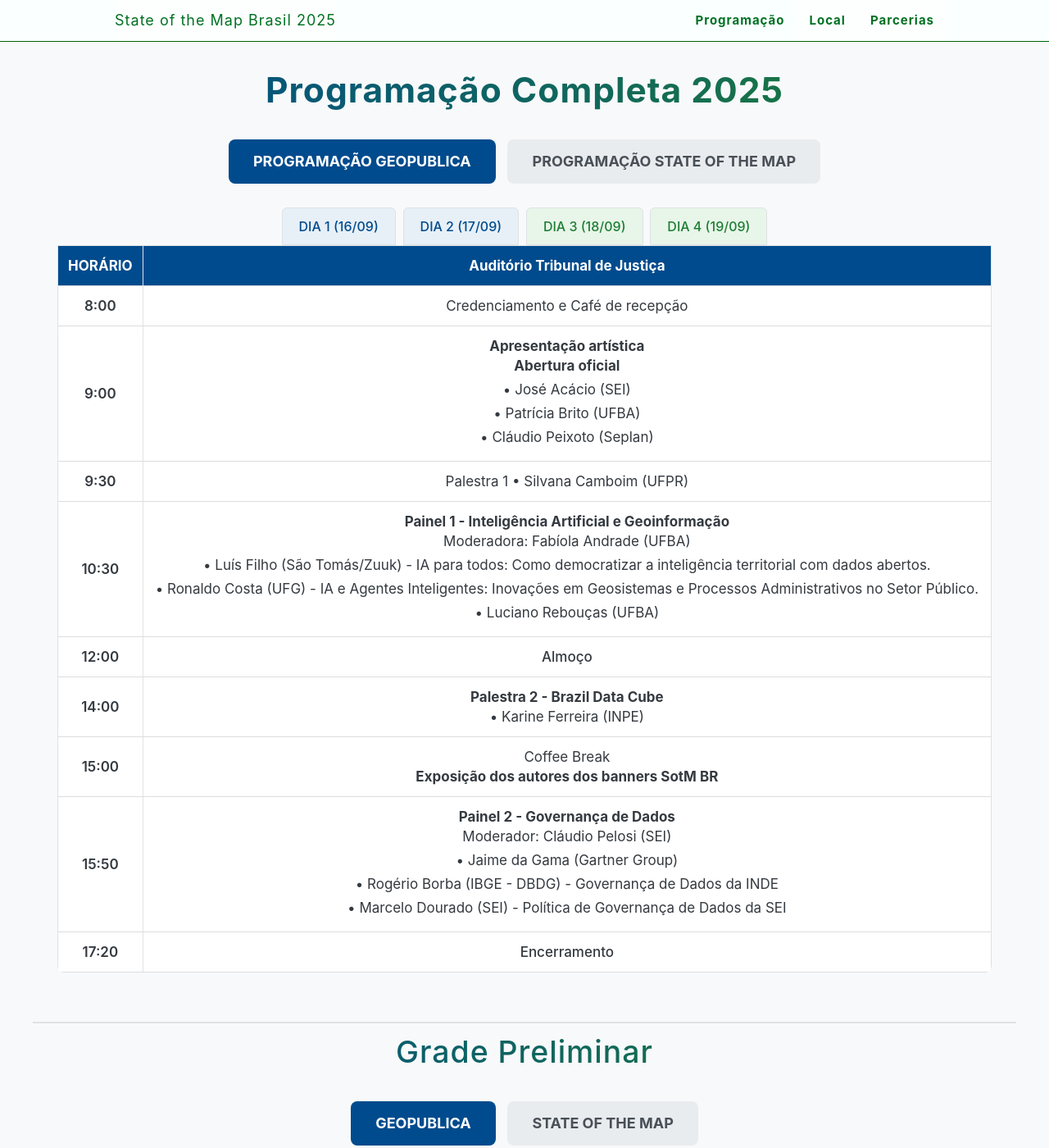
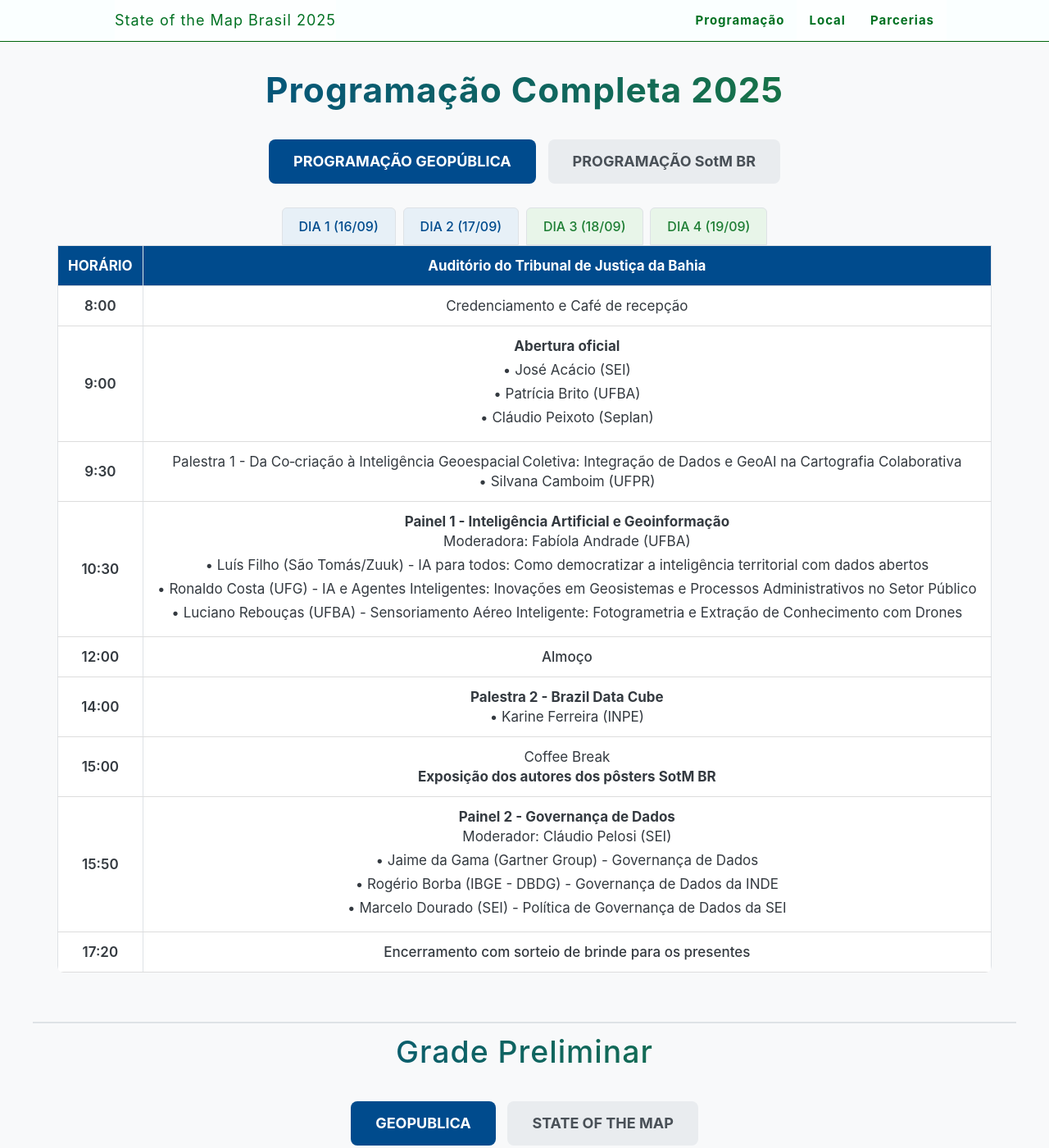
Before and after one commit to gabrielcury30/2025, a Jekyll site: the page built from programme/index.html, in a window 1280 px wide and 1400 px high. Shown: the whole window at 82% size. Built offline with Jekyll 4.4.1, drawn with Linux system fonts in a browser that asks for light colours.

Commit message:
Update index.html

```diff
--- a/programme/index.html
+++ b/programme/index.html
@@ -10,7 +10,7 @@
   <head>
     <meta charset="UTF-8" />
     <meta name="viewport" content="width=device-width, initial-scale=1.0" />
-    <title>Programação Completa do Evento 2025</title>
+    <title>Programação Completa GeoPública e SOTM BR 2025</title>
     <link rel="stylesheet" href="style.css" />
   </head>
   <body>
@@ -23,10 +23,10 @@
           class="active"
           onclick="showMainTab(event)"
         >
-          PROGRAMAÇÃO GEOPUBLICA
+          PROGRAMAÇÃO GEOPÚBLICA
         </button>
         <button id="sotm-main-btn" onclick="showMainTab(event)">
-          PROGRAMAÇÃO STATE OF THE MAP
+          PROGRAMAÇÃO SotM BR
         </button>
       </div>
 
@@ -42,7 +42,6 @@
           <button onclick="showSecondaryTab(event, 'geopublica-content')">
             DIA 2 (17/09)
           </button>
-
           <button
             class="sotm-link-btn"
             onclick="switchToMainTab('sotm', 'sotm-dia18')"
@@ -62,7 +61,7 @@
             <thead>
               <tr>
                 <th style="font-weight: bold">HORÁRIO</th>
-                <th style="font-weight: bold">Auditório Tribunal de Justiça</th>
+                <th style="font-weight: bold">Auditório do Tribunal de Justiça da Bahia</th>
               </tr>
             </thead>
             <tbody>
@@ -73,10 +72,6 @@
               <tr>
                 <td class="time-column">9:00</td>
                 <td>
-                  <strong style="font-weight: bold"
-                    >Apresentação artística</strong
-                  >
-                  <br />
                   <strong style="font-weight: bold">Abertura oficial</strong>
                   <ul class="speaker-list">
                     <li>• José Acácio (SEI)</li>
@@ -88,7 +83,8 @@
               <tr>
                 <td class="time-column">9:30</td>
                 <td>
-                  <strong class="event-title">Palestra 1</strong>
+                  <strong class="event-title">Palestra 1 - Da Co‑criação à Inteligência Geoespacial Coletiva: Integração de Dados e GeoAI na Cartografia Colaborativa</strong>
+                  <br />
                   • Silvana Camboim (UFPR)
                 </td>
               </tr>
@@ -100,17 +96,17 @@
                   >
                   <br />
                   <strong>Moderadora: Fabíola Andrade (UFBA)</strong>
+                  <br />
                   <ul class="speaker-list">
                     <li>
-                      • Luís Filho (São Tomás/Zuuk) - IA para todos: Como
-                      democratizar a inteligência territorial com dados abertos.
+                      • Luís Filho (São Tomás/Zuuk) - IA para todos: Como democratizar a inteligência territorial com dados abertos
                     </li>
                     <li>
-                      • Ronaldo Costa (UFG) - IA e Agentes Inteligentes:
-                      Inovações em Geosistemas e Processos Administrativos no
-                      Setor Público.
+                      • Ronaldo Costa (UFG) - IA e Agentes Inteligentes: Inovações em Geosistemas e Processos Administrativos no
+                      Setor Público
                     </li>
-                    <li>• Luciano Rebouças (UFBA)</li>
+                    <li>
+                      • Luciano Rebouças (UFBA) - Sensoriamento Aéreo Inteligente: Fotogrametria e Extração de Conhecimento com Drones</li>
                   </ul>
                 </td>
               </tr>
@@ -133,7 +129,7 @@
                 <td>
                   <strong class="event-title">Coffee Break</strong> <br />
                   <b style="font-weight: bold"
-                    >Exposição dos autores dos banners SotM BR</b
+                    >Exposição dos autores dos pôsters SotM BR</b
                   >
                 </td>
               </tr>
@@ -145,22 +141,21 @@
                   >
                   <br />
                   <strong>Moderador: Cláudio Pelosi (SEI)</strong>
+                  <br />
                   <ul class="speaker-list">
-                    <li>• Jaime da Gama (Gartner Group)</li>
+                    <li>• Jaime da Gama (Gartner Group) - Governança de Dados</li>
                     <li>
-                      • Rogério Borba (IBGE - DBDG) - Governança de Dados da
-                      INDE
+                      • Rogério Borba (IBGE - DBDG) - Governança de Dados da INDE
                     </li>
                     <li>
-                      • Marcelo Dourado (SEI) - Política de Governança de Dados
-                      da SEI
+                      • Marcelo Dourado (SEI) - Política de Governança de Dados da SEI
                     </li>
                   </ul>
                 </td>
               </tr>
               <tr>
                 <td class="time-column">17:20</td>
-                <td class="centered-event">Encerramento</td>
+                <td class="centered-event">Encerramento com sorteio de brinde para os presentes</td>
               </tr>
             </tbody>
           </table>
@@ -171,7 +166,7 @@
             <thead>
               <tr>
                 <th style="font-weight: bold">HORÁRIO</th>
-                <th style="font-weight: bold">Auditório Tribunal de Justiça</th>
+                <th style="font-weight: bold">Auditório do Tribunal de Justiça da Bahia</th>
                 <th style="font-weight: bold">Sala de reunião na SIHS</th>
               </tr>
             </thead>
@@ -181,30 +176,26 @@
                 <td>Credenciamento e Café de recepção</td>
                 <td>
                   <strong style="font-weight: bold">Reunião Aberta: </strong>
-                  ComMap (Sistema integrado de mapeamento comunitário e formação
-                  de atores locais de áreas vulnerabilizadas).<br />
-                  <strong>Moderadora: Patrícia Brito (UFBA).</strong>
+                  ComMap (Sistema integrado de mapeamento comunitário e formação de atores locais de áreas vulnerabilizadas)<br />
+                  <strong>Moderadora: Patrícia Brito (UFBA)</strong>
                 </td>
               </tr>
               <tr>
                 <td class="time-column">9:00</td>
                 <td>
                   <strong style="font-weight: bold"
-                    >Painel 3 - Geotecnologias integradas na gestão dos recursos
-                    ambientais</strong
+                    >Painel 3 - Geotecnologias integradas na gestão dos recursos ambientais</strong
                   >
                   <br />
                   <strong>Moderador: Adriano Cassiano (INEMA)</strong>
+                  <br />
                   <ul class="speaker-list">
                     <li>• Diogo Rosanelli (IMAGEM)</li>
                     <li>
-                      • Marcos Aurélio (EMBRAPA) - Modelos baseados em agentes
-                      para simulação do impacto de políticas públicas de
-                      incentivo à diversidade da produção agrícola
+                      • Marcos Aurélio (EMBRAPA) - Modelos baseados em agentes para simulação do impacto de políticas públicas de incentivo à diversidade da produção agrícola
                     </li>
                     <li>
-                      • Rousyana Araújo (Ministério Público/BA) - Projeto Terra
-                      Protegida
+                      • Rousyana Araújo (Ministério Público/BA) - Projeto Terra Protegida
                     </li>
                   </ul>
                 </td>
@@ -214,22 +205,20 @@
                 <td class="time-column">10:30</td>
                 <td>
                   <strong style="font-weight: bold"
-                    >Painel 4 - Produção e Uso da Geoinformação na Gestão
-                    Pública</strong
+                    >Painel 4 - Produção e Uso da Geoinformação na Gestão Pública</strong
                   >
                   <br />
                   <strong>Moderador: Anderson Gomes (SEI)</strong>
+                  <br />
                   <ul class="speaker-list">
-                    <li>• Caroline Martins (CONDER)</li>
+                    <li>• Caroline Martins (CONDER) - CONDER em Camaçari: Sobrevoando ideias, Mapeando o Futuro</li>
                     <li>
-                      • Fábio Sampaio (SEI) - Avanços no Projeto de Atualização
-                      Cartográfica da Bahia
+                      • Fábio Sampaio (SEI) - Avanços no Projeto de Atualização Cartográfica da Bahia
                     </li>
                     <li>
-                      • José Rafael de Jesus (INEMA) - Aplicação de
-                      automatização em rotinas de Geoprocessamento
+                      • José Rafael de Jesus (INEMA) - Aplicação de automatização em rotinas de Geoprocessamento
                     </li>
-                    <li>• Regina Marinho (SIHS)</li>
+                    <li>• Regina Marinho e Pablo Augusto (SIHS) - Inventário dos Ativos de infraestrutura Hídrica e Saneamento</li>
                   </ul>
                 </td>
               </tr>
@@ -247,14 +236,12 @@
                   <strong>Moderador: Harlan Rodrigo (CONDER)</strong>
                   <ul class="speaker-list">
                     <li>
-                      • Marcela Fernandes Costa (USP) - Plataforma UrbVerde:
-                      Inteligência Territorial para Políticas Climáticas Locais.
+                      • Marcela Fernandes Costa (USP) - Plataforma UrbVerde: Inteligência Territorial para Políticas Climáticas Locais
                     </li>
-                    <li>• Talita Stael (Ministério das Cidades)</li>
+                    <li>• Talita Stael (Ministério das Cidades) - Periferia no Mapa: Geração Cidadã de Dados e Mapeamento Popular
+                    </li>
                     <li>
-                      • Mariana Gianotti (USP) - Injustiças Sociais
-                      Identificadas em Análise de Acessibilidade Urbana em São
-                      Paulo com BigData, IA e Dados Abertos.
+                      • Mariana Gianotti (USP) - Injustiças Sociais Identificadas em Análise de Acessibilidade Urbana em São Paulo com BigData, IA e Dados Abertos
                     </li>
                     <li>• Paulo Zangalli (UFBA)</li>
                   </ul>
@@ -265,7 +252,7 @@
                 <td>
                   <strong>Coffee Break</strong> <br />
                   <b style="font-weight: bold"
-                    >Exposição dos autores dos banners SotM BR</b
+                    >Exposição dos autores dos pôsters SotM BR</b
                   ><br />
                 </td>
                 <td rowspan="2"></td>
@@ -273,12 +260,14 @@
               <tr>
                 <td class="time-column">16:20</td>
                 <td>
-                  <strong style="font-weight: bold" ;>Palestra 3</strong>
+                  <strong style="font-weight: bold" ;>Palestra 3 - Desafios para o Uso de IA Generativa no Trabalho para Aumento da Produtividade</strong>
+                  <br />
+                  • Genaro Costa (EVIDEN)
                 </td>
               </tr>
               <tr>
                 <td class="time-column">17:20</td>
-                <td colspan="2" class="centered-event">Encerramento</td>
+                <td colspan="2" class="centered-event">Encerramento com sorteio de brinde para os presentes</td>
               </tr>
             </tbody>
           </table>
@@ -317,7 +306,7 @@
               <tr>
                 <th style="font-weight: bold">HORÁRIO</th>
                 <th style="font-weight: bold">
-                  Auditório do Tribunal de Justiça
+                  Auditório do Tribunal de Justiça da Bahia
                 </th>
                 <th style="font-weight: bold">Sala de reunião na SIHS</th>
               </tr>
@@ -327,29 +316,28 @@
                 <td class="time-column">8:00</td>
                 <td>Credenciamento e Café de recepção</td>
                 <td>
-                  <strong class="event-title">Reunião Aberta:</strong> Discussão
-                  sobre Governança e Elaboração de Documentos para o
-                  Observatório do Mapa das Periferias. <br />Moderadora: Talita
-                  Stael (SNP/Ministério das Cidades)
+                  <strong class="event-title">Reunião Aberta:</strong> Discussão sobre Governança e Elaboração de Documentos para o Observatório do Mapa das Periferias
+                  <br />Moderadora: Talita Stael (SNP/Ministério das Cidades)
                 </td>
               </tr>
               <tr>
                 <td class="time-column">9:00</td>
                 <td>
                   <strong class="event-title"
-                    >Painel 6 - Vozes das Comunidades: Experiências de auto
-                    mapeamento</strong
+                    >Painel 6 - Vozes das Comunidades: Experiências de auto-mapeamento</strong
                   >
                   <br />
                   Moderadora: Marbrisa Reis (UFBA)
+                  <br />
                   <ul class="speaker-list">
                     <li>
-                      • Marcos Rodrigo Ferreira (Banco Preventório) - Comunidade
-                      Morro do Preventório em Niterói-RJ
+                      • Marcos Rodrigo Ferreira (Banco Preventório) - Comunidade Morro do Preventório em Niterói-RJ
                     </li>
                     <li>
-                      • Rodrigo Farias e Alexandre Mota (CommuniTech) -
-                      Comunidade Alto do Cabrito em Salvador-BA
+                      • Rodrigo Farias e Alexandre Mota (CommuniTech) - Comunidade Alto do Cabrito em Salvador-BA
+                    </li>
+                    <li>
+                      • Nome a definir (Guerreiras sem Teto) - Comunidades Alto da Conquista e Marielle Franco em Simões Filho-BA
                     </li>
                   </ul>
                 </td>
@@ -359,24 +347,21 @@
                 <td class="time-column">10:30</td>
                 <td>
                   <strong class="event-title"
-                    >Painel 7 - Desafios Contemporâneos da Formação em
-                    Cartografia e Dados Geoespaciais</strong
+                    >Painel 7 - Desafios Contemporâneos da Formação em Cartografia e Dados Geoespaciais</strong
                   >
                   <br />
                   Moderadora: Vivian Fernandes (UFBA)
+                  <br />
                   <ul class="speaker-list">
                     <li>
                       • Alfredo Queiroz Filho (USP) - Formação universitária
                     </li>
                     <li>• Ricardo Lustosa (UFOB) - Formação extensionista</li>
                     <li>
-                      • Silvana Camboim (UFPR) - Formação de técnicos da gestão
-                      pública
+                      • Silvana Camboim (UFPR) - Formação de técnicos da gestão pública
                     </li>
                     <li>
-                      • Adriano Mascarenhas (Colégio Estadual Dois de
-                      Julho/Fazenda Grande do Retiro) – Ensino fundamental e
-                      Médio
+                      • Adriano Mascarenhas (Colégio Estadual Dois de Julho/Fazenda Grande do Retiro) – Ensino fundamental e Médio
                     </li>
                   </ul>
                 </td>
@@ -395,11 +380,10 @@
                   >
                   <br />
                   Moderador: Juan Delgado (UFBA)
+                  <br />
                   <ul class="speaker-list">
                     <li>
-                      • Jorge Ubirajara (UFBA) - OpenStreetMap para Análises de
-                      Mobilidade e Acessibilidade: Aplicações com osmnx (Python)
-                      e r5r (R)
+                      • Jorge Ubirajara (UFBA) - OpenStreetMap para Análises de Mobilidade e Acessibilidade: Aplicações com osmnx (Python) e r5r (R)
                     </li>
                     <li>• Academic Track - 03 trabalhos</li>
                   </ul>
@@ -410,7 +394,7 @@
                 <td class="time-column">15:00</td>
                 <td>
                   Coffee Break<br /><strong class="event-title"
-                    >Exposição dos autores dos banners SotM BR</strong
+                    >Exposição dos autores dos pôsters SotM BR</strong
                   >
                 </td>
               </tr>
@@ -420,7 +404,8 @@
                   <strong class="event-title"
                     >Painel 9 - Educação e História</strong
                   >
-                  Moderadora: Isa Neves (HIAC)
+                  Moderador: Jaime Alfaro (SotM LatAm)
+                  <br />
                   <ul class="speaker-list">
                     <li>• Academic Track - 04 trabalhos</li>
                   </ul>
@@ -428,18 +413,18 @@
               </tr>
               <tr>
                 <td class="time-column">17:00</td>
-                <td colspan="2" class="centered-event"></td>
+                <td colspan="2" class="centered-event"><strong>Premiação melhores trabalhos do Academic Track SotM BR</strong></td>
               </tr>
               <tr>
                 <td class="time-column">17:20</td>
                 <td colspan="2" class="centered-event">
-                  <strong>Encerramento</strong>
+                  <strong>Encerramento com sorteio de brinde para os presentes</strong>
                 </td>
               </tr>
               <tr>
                 <td class="time-column">19:30</td>
                 <td colspan="2" class="centered-event">
-                  <strong>5º Encontro YouthMappers</strong>
+                  <strong>5º Encontro YouthMappers Brasil (externo ao TJ-BA)</strong>
                 </td>
               </tr>
             </tbody>
```
